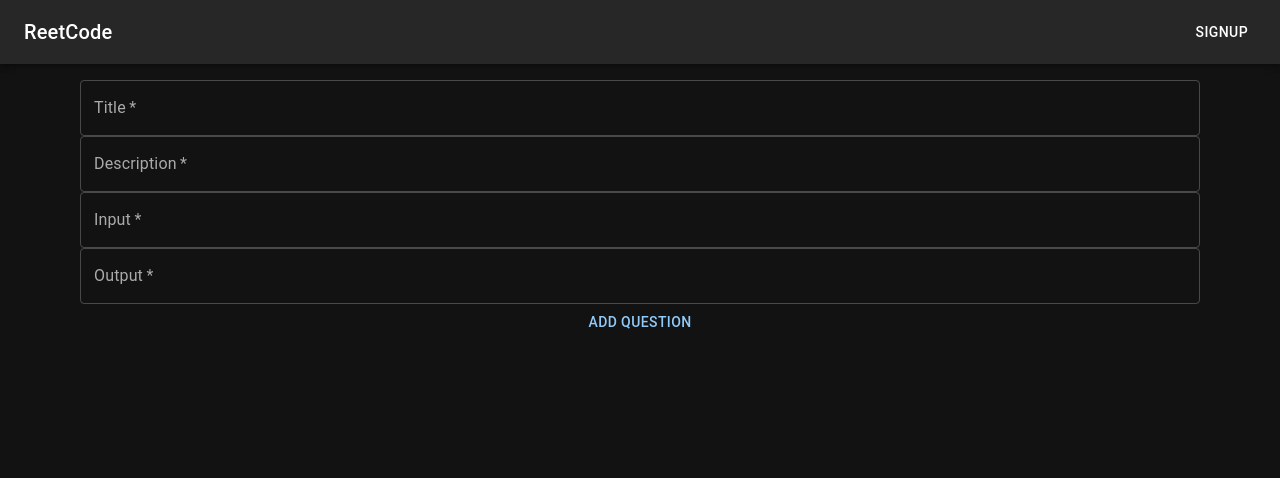
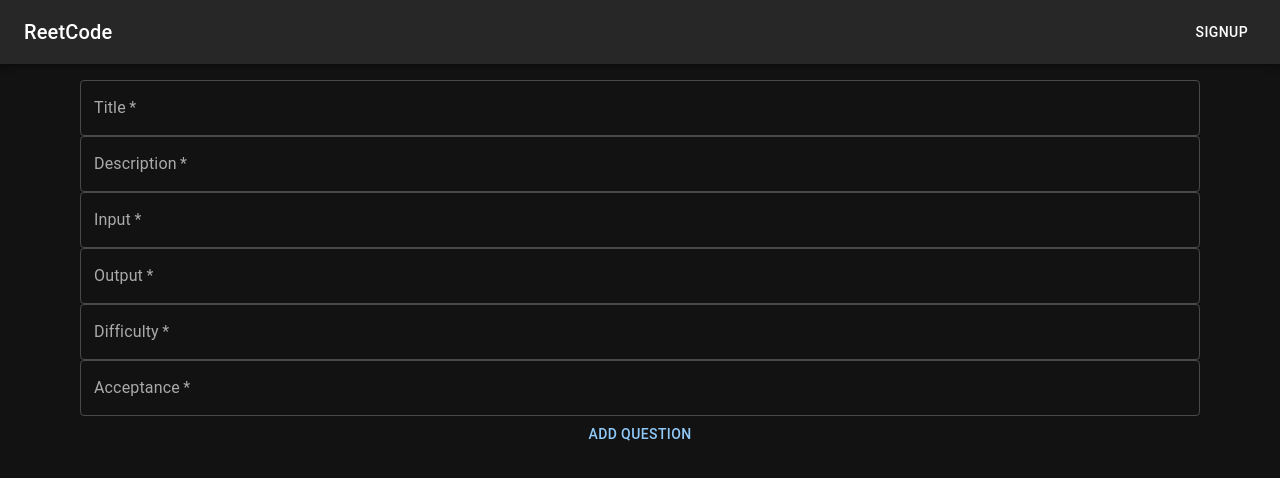
Before and after one commit to zarakk/ReetCode, a React (Vite) app in the folder frontend/: page /admin-dashboard in a window 1280 px wide. Shown: the top 478 px of the page. Built offline with nearby package versions, Linux system fonts and the light colour scheme; what openai-api would draw is missing.

Commit message:
fix bugs

```diff
--- a/frontend/src/App.jsx
+++ b/frontend/src/App.jsx
@@ -7,7 +7,7 @@ import SignupPage from "./pages/SignUpPage";
 import Navbar from "./components/Navbar";
 import AdminLoginPage from "./pages/AdminLoginPage";
 import AdminSignupPage from "./pages/AdminSignupPage";
-import AdminDashboard from "./pages/AdminDashboard";
+import CreateQuestions from "./pages/CreateQuestions";
 
 function App() {
   /* Add routing here, routes look like -
@@ -31,7 +31,7 @@ function App() {
         />
         <Route path="/admin/login" element={<AdminLoginPage />} />
         <Route path="/admin/signup" element={<AdminSignupPage />} />
-        <Route path="/admin-dashboard" element={<AdminDashboard />} />
+        <Route path="/admin-dashboard" element={<CreateQuestions />} />
       </Routes>
     </Router>
   );
--- a/frontend/src/components/Navbar.jsx
+++ b/frontend/src/components/Navbar.jsx
@@ -51,7 +51,7 @@ const Navbar = () => {
                 to="/admin-dashboard"
                 style={{ color: "white", textDecoration: "none" }}
               >
-                Admin Dashboard
+                Add Questions
               </Link>
             </Button>
             <Button color="inherit" sx={{ mr: 2 }}>
--- a/frontend/src/components/UpdateProblemModal.jsx
+++ b/frontend/src/components/UpdateProblemModal.jsx
@@ -43,6 +43,7 @@ const UpdateProblemModal = (props) => {
             title,
             description,
             acceptance,
+            difficulty,
           }),
         }
       );
--- a/frontend/src/pages/AdminDashboard.jsx
+++ b/frontend/src/pages/CreateQuestions.jsx
@@ -2,7 +2,7 @@ import React, { useState } from "react";
 import { Button, TextField, Snackbar, Box, Container } from "@mui/material";
 import { Alert } from "@mui/material";
 
-const AdminDashboard = () => {
+const CreateQuestions = () => {
   const [title, setTitle] = useState("");
   const [description, setDescription] = useState("");
   const [input, setInput] = useState("");
@@ -11,7 +11,8 @@ const AdminDashboard = () => {
   const [snackbarOpen, setSnackbarOpen] = useState(false);
   const [snackbarMessage, setSnackbarMessage] = useState("");
   const [snackbarSeverity, setSnackbarSeverity] = useState("success");
-
+  const [difficulty, setDifficulty] = useState("");
+  const [acceptance, setAcceptance] = useState("");
   const handleSubmit = async (e) => {
     const token = localStorage.getItem("admin-token");
     console.log(token);
@@ -26,6 +27,8 @@ const AdminDashboard = () => {
         body: JSON.stringify({
           title,
           description,
+          difficulty,
+          acceptance,
           testCases: [
             {
               input,
@@ -92,6 +95,20 @@ const AdminDashboard = () => {
             fullWidth
             required
           />
+          <TextField
+            label="Difficulty"
+            value={difficulty}
+            onChange={(e) => setDifficulty(e.target.value)}
+            fullWidth
+            required
+          />
+          <TextField
+            label="Acceptance"
+            value={acceptance}
+            onChange={(e) => setAcceptance(e.target.value)}
+            fullWidth
+            required
+          />
           <Button onClick={handleSubmit}>Add Question</Button>
           <Snackbar
             open={snackbarOpen}
@@ -112,4 +129,4 @@ const AdminDashboard = () => {
   );
 };
 
-export default AdminDashboard;
+export default CreateQuestions;
--- a/frontend/src/pages/ProblemsDetailPage.jsx
+++ b/frontend/src/pages/ProblemsDetailPage.jsx
@@ -155,7 +155,7 @@ const SingleProblemPage = () => {
               {selectedTestCase !== null && (
                 <Box sx={{ p: 2 }}>
                   <Typography variant="body2">
-                    Test Case {selectedTestCase + 1} Input:{" "}
+                    Input:{" "}
                     {
                       problemDetails[problem_slug - 1]?.testCases[
                         selectedTestCase
@@ -163,7 +163,7 @@ const SingleProblemPage = () => {
                     }
                   </Typography>
                   <Typography variant="body2">
-                    Test Case {selectedTestCase + 1} Output:{" "}
+                    Output:{" "}
                     {
                       problemDetails[problem_slug - 1]?.testCases[
                         selectedTestCase
```
Also changed, not shown: 2 other files (tests, documents, lock files or other folders).
